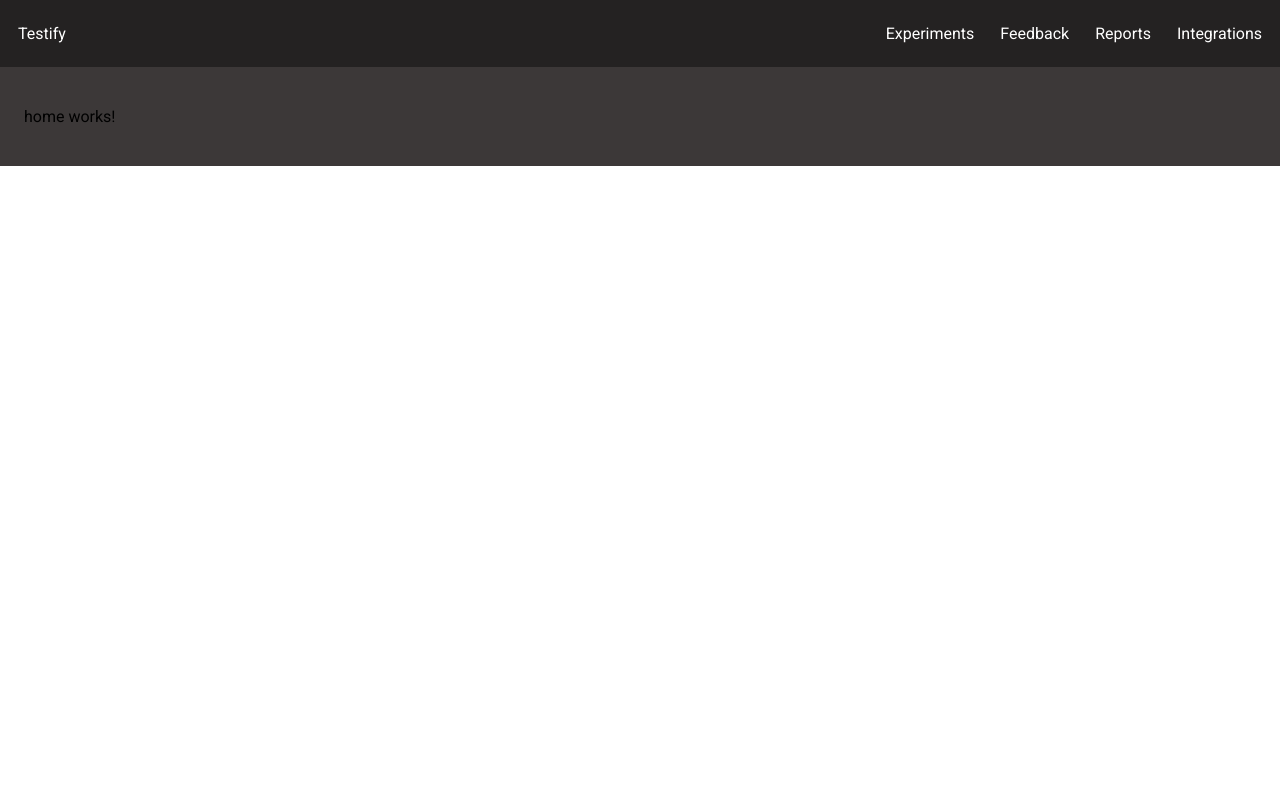
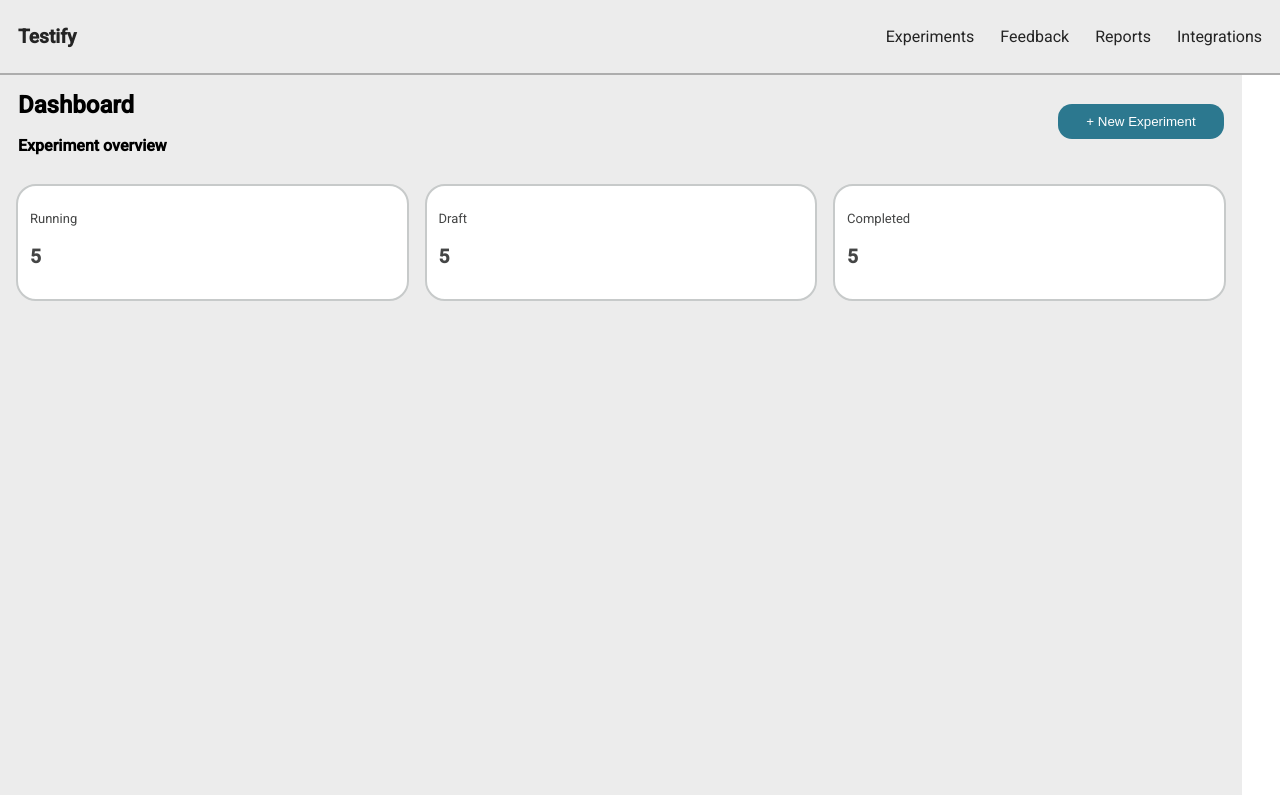
Before and after one commit to eycis/dux-hub, an Angular app in the folder frontend/: page / in a window 1280 px wide. Built offline with nearby package versions, Linux system fonts and the light colour scheme.

Commit message:
Dashboard headers

```diff
--- a/frontend/src/app/app.component.html
+++ b/frontend/src/app/app.component.html
@@ -1,4 +1,4 @@
-
+<!--
 <style>
   :host {
     --bright-blue: oklch(51.01% 0.274 263.83);
@@ -314,7 +314,7 @@
       </div>
     </div>
   </div>
-</main>
+</main> -->
 
 <!-- * * * * * * * * * * * * * * * * * * * * * * * * * * * * * * * * -->
 <!-- * * * * * * * * * * * The content above * * * * * * * * * * * * -->
--- a/frontend/src/app/app.component.scss
+++ b/frontend/src/app/app.component.scss
@@ -1,8 +1,6 @@
 main{
-    padding: 24px;
-    // flex:1;
     min-height: 0;
-    // height: 100vh;
-    // width: 100%;
-    background-color: rgb(60, 56, 56);
+    height: 90%;
+    width: 97%;
+    background-color: rgb(236, 236, 236);
 }
--- a/frontend/src/app/app.config.ts
+++ b/frontend/src/app/app.config.ts
@@ -3,7 +3,13 @@ import { provideRouter } from '@angular/router';
 
 import { routes } from './app.routes';
 import { provideClientHydration, withEventReplay } from '@angular/platform-browser';
+import { provideHttpClient } from '@angular/common/http';
 
 export const appConfig: ApplicationConfig = {
-  providers: [provideZoneChangeDetection({ eventCoalescing: true }), provideRouter(routes), provideClientHydration(withEventReplay())]
+  providers: [provideZoneChangeDetection({ eventCoalescing: true }),
+    //TO ENABLE SERVICES CALLS TO THE SERVER:
+    provideHttpClient(),
+
+    provideRouter(routes),
+    provideClientHydration(withEventReplay())]
 };
--- a/frontend/src/app/components/header/header.component.scss
+++ b/frontend/src/app/components/header/header.component.scss
@@ -2,10 +2,13 @@ header {
     display: flex;
     padding-inline: 18px;
     padding-block: 8px;
-    background-color: rgb(36, 34, 34);
-    color: white;
+    background-color: rgb(236, 236, 236);
+    border-bottom: 2px solid rgb(173, 173, 173);
+    color: rgb(36, 36, 36);
     align-items: center;
     justify-content: space-between;
+    font-size: larger;
+    font-weight: bolder;
 }
 
 
@@ -18,7 +21,7 @@ nav{
     > span{
         cursor: pointer;
         &:hover{
-            color:aqua
+            color:rgb(44, 120, 143)
         }
     }
 
@@ -29,9 +32,11 @@ nav{
 
         li{
             cursor: pointer;
+            font-weight:lighter;
             &:hover{
-                color:aqua
+                color:rgb(44, 120, 143)
             }
+            font-size: medium;
         }
     }
 }
--- a/frontend/src/app/experiment/experiment.component.html
+++ b/frontend/src/app/experiment/experiment.component.html
@@ -1,3 +1,14 @@
-@for (experiment of experimentList(); track experiment.userId) {
-    <p>{{experiment.name}}</p>
-}
+<h3>
+    Experiments
+</h3>
+
+
+<ul>
+    @for (experiment of experimentList(); track experiment.userId) {
+        <!-- TODO: create an experiment component and display this in it: -->
+        <li class="experiment_item">
+            <h4>{{experiment.name}}</h4>
+            <p>{{experiment.hypothesis}}</p>
+        </li>
+    }
+</ul>
--- a/frontend/src/app/experiment/experiment.component.scss
+++ b/frontend/src/app/experiment/experiment.component.scss
@@ -0,0 +1,11 @@
+.experiments  {
+    &_item{
+        display: flex;
+        align-items: center;
+        gap: 8px;
+    }
+}
+
+li{
+    list-style:  none;
+}
--- a/frontend/src/app/home/home.component.html
+++ b/frontend/src/app/home/home.component.html
@@ -1 +1,43 @@
-<p>home works!</p>
+<div class="dashboard-header">
+    <div class="titles">
+        <h1>
+            Dashboard
+        </h1>
+        <h2>
+            Experiment overview
+        </h2>
+    </div>
+        <button class="add">
+            +   New Experiment
+        </button>
+</div>
+
+<div class="experiments-overview">
+    <div class="experiment-type">
+        <p>
+            Running
+        </p>
+        <p class="overview-number">
+            <!-- TODO: switch to experiment.running.length:-->
+            5
+        </p>
+    </div>
+    <div class="experiment-type">
+        <p>
+            Draft
+        </p>
+        <p class="overview-number">
+            <!-- TODO: switch to experiment.running.length:-->
+            5
+        </p>
+    </div>
+    <div class="experiment-type">
+        <p>
+            Completed
+        </p>
+        <p class="overview-number">
+            <!-- TODO: switch to experiment.running.length:-->
+            5
+        </p>
+    </div>
+</div>
--- a/frontend/src/app/home/home.component.scss
+++ b/frontend/src/app/home/home.component.scss
@@ -1,5 +1,60 @@
-// home{
-//     height:100vh;
-//     width: 100%;
-//     display: flex;
-// }
+home{
+    height:100vh;
+    width: 100%;
+    display: flex;
+    align-items: center;
+}
+
+h1{
+    padding-inline: 18px;
+    font-size:x-large;
+}
+
+h2{
+    padding-inline: 18px;
+    font-size: medium;
+}
+
+.add{
+    background-color:rgb(44, 120, 143);
+    color:white;
+    padding-inline: 28px;
+    padding-block: 10px;
+    margin-right: 18px;
+    border-radius: 14px;
+    border: 0px;
+    &:hover{
+        background-color:rgb(31, 84, 100);
+    }
+}
+
+.dashboard-header{
+    display: flex;
+    justify-content: space-between;
+    align-items: center;
+}
+
+p{
+    font-size: small;
+    color:rgb(68, 69, 69)
+}
+
+.overview-number{
+    font-size: larger;
+    font-weight: bolder;
+    color:rgb(68, 69, 69);
+}
+
+.experiment-type{
+    background-color: white;
+    border-radius: 20px;
+    flex:1;
+    padding: 12px;
+    border: 2px solid rgb(199, 202, 202);
+}
+
+.experiments-overview{
+    display: flex;
+    gap: 16px;
+    padding: 16px;
+}
--- a/frontend/src/app/services/experiments.service.ts
+++ b/frontend/src/app/services/experiments.service.ts
@@ -1,10 +1,13 @@
-import { Injectable } from '@angular/core';
+import { inject, Injectable } from '@angular/core';
 import { Experiment } from '../model/experiment.type';
+import { HttpClient } from '@angular/common/http';
 
 @Injectable({
   providedIn: 'root'
 })
 export class ExperimentsService {
+
+  http = inject(HttpClient);
 
   experimentList : Array<Experiment> = [{
       userId: 0,
@@ -24,5 +27,14 @@ export class ExperimentsService {
     },
   ];
 
+  getExperiments() {
+    //testing data to try out the http call first:
+    //TODO: after the backend setup, replace this with real url:
+    const url = `https://jsonplaceholder.typicode.com/todos`
+    //then the return will be: return this.http.get<Array<experiment>>(url);
+     //return this.http.get<Array<Experiment>>(url);
+    return this.http.get(url);
+  }
+
   constructor() { }
 }
--- a/frontend/src/index.html
+++ b/frontend/src/index.html
@@ -8,6 +8,7 @@
   <link rel="icon" type="image/x-icon" href="favicon.ico">
   <link href="https://fonts.googleapis.com/css2?family=Roboto:wght@300;400;500&display=swap" rel="stylesheet">
   <link href="https://fonts.googleapis.com/icon?family=Material+Icons" rel="stylesheet">
+  <link href="https://fonts.googleapis.com/css2?family=Inter:wght@400;500;700&display=swap" rel="stylesheet">
 </head>
 <body class="mat-typography">
   <app-root></app-root>
```
Also changed, not shown: frontend/src/app/experiment/experiment.component.ts (+8 -0 lines).
